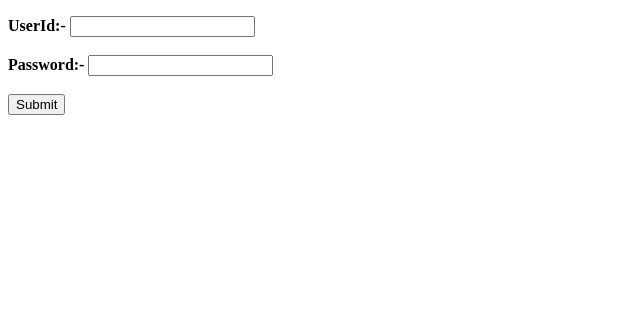
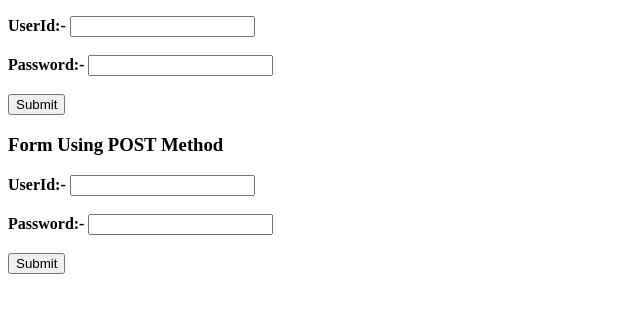
Before and after one commit to avishekdas1996/Demo, a plain HTML site: page index.html in a window 1280 px wide. Shown: the part 91-404 px from the top of the page, without its empty margins (0-640 px from the left). Drawn offline with Linux system fonts and the light colour scheme.

Commit message:
Form Using POST Method

```diff
--- a/index.html
+++ b/index.html
@@ -11,5 +11,13 @@
 
 		</form>
 
+		<h3>Form Using POST Method</h3>
+		<form method="POST">
+		<b>UserId:-</b> <input type="text" name="uid"/><br><br>
+		<b>Password:- </b> <input type="password" name="pwd"/><br><br>
+		<input type="submit" name="submit"/>
+
+		</form>
+
 	</body>
 </html>
```
